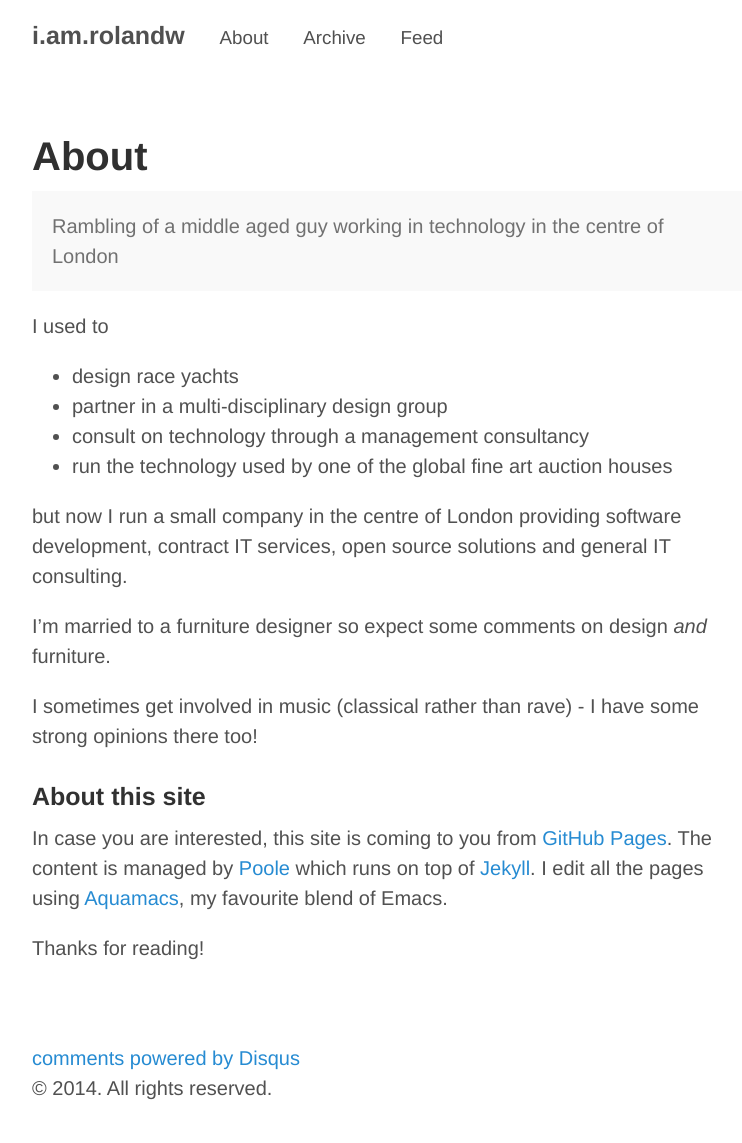
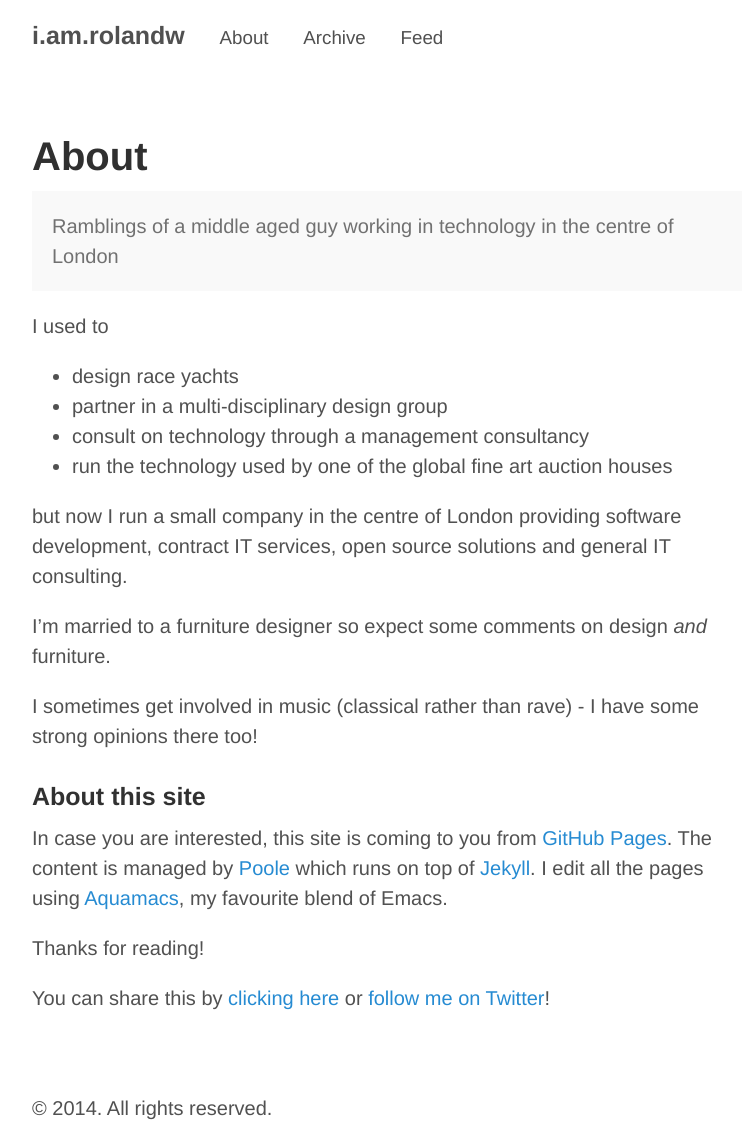
Before and after one commit to iamrolandw/iamrolandw.github.io, a Jekyll site: the page built from about.md, in a window 1280 px wide. Shown: the whole page, without its empty margins (248-990 px from the left). Built offline with Jekyll 4.4.1, drawn with Linux system fonts in a browser that asks for light colours; Markdown is read by kramdown in place of the engine named in the settings; comment, search, counter and statistics services are not loaded.

Commit message:
Change discuss. Corrent about

```diff
--- a/_layouts/default.html
+++ b/_layouts/default.html
@@ -20,8 +20,6 @@
 
       {{ content }}
 
-      {% include comments.html %}
-
       <div class="footer">
         <p>
           &copy; {{ site.time | date: '%Y' }}. All rights reserved.
--- a/about.md
+++ b/about.md
@@ -5,7 +5,7 @@ comments: False
 ---
 
 <p class="message">
-  Rambling of a middle aged guy working in technology in the centre of London
+  Ramblings of a middle aged guy working in technology in the centre of London
 </p>
 
 I used to
@@ -33,3 +33,5 @@ In case you are interested, this site is coming to you from
 [Aquamacs](http://aquamacs.org/), my favourite blend of Emacs.
 
 Thanks for reading!
+
+{% include twitter.html %}
```
